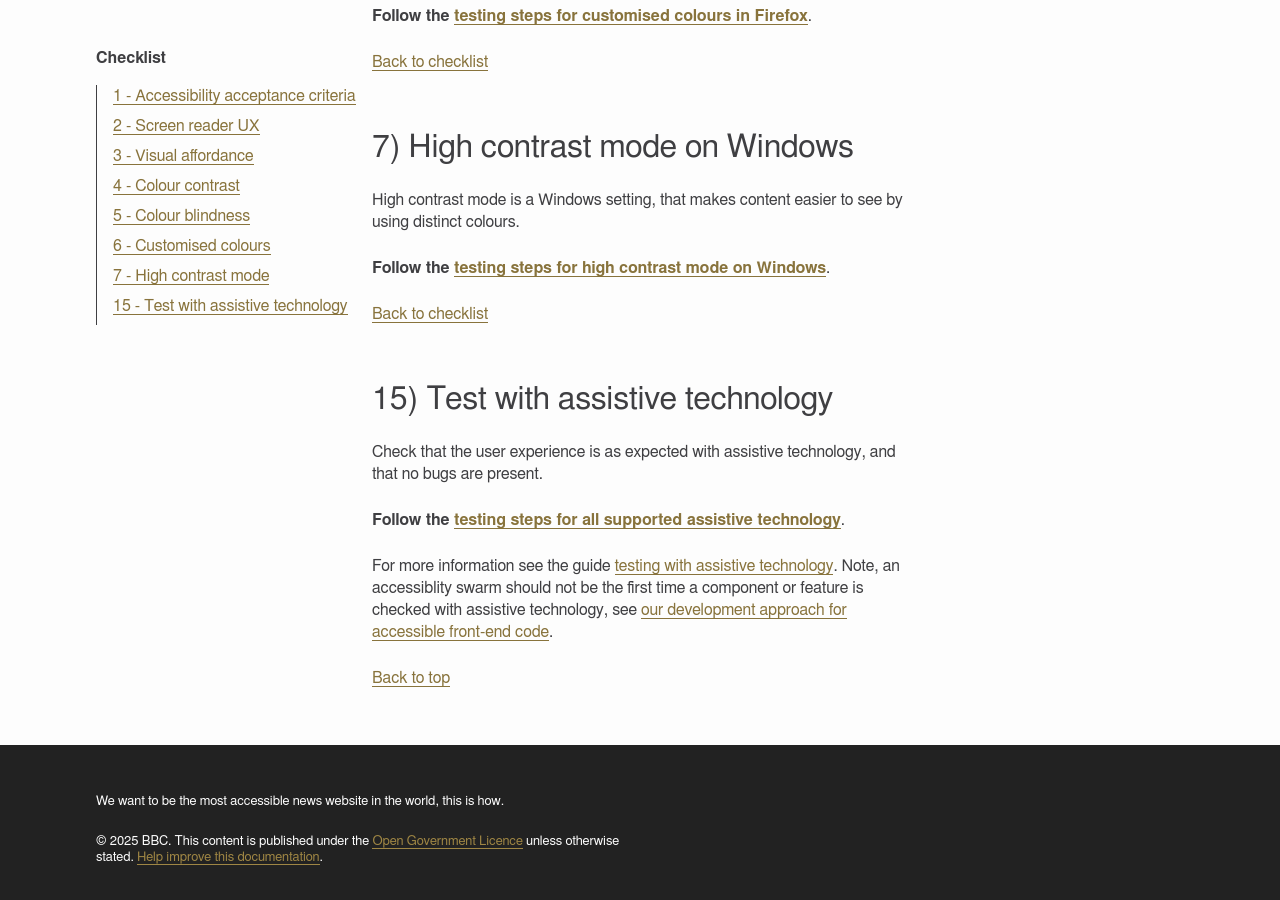
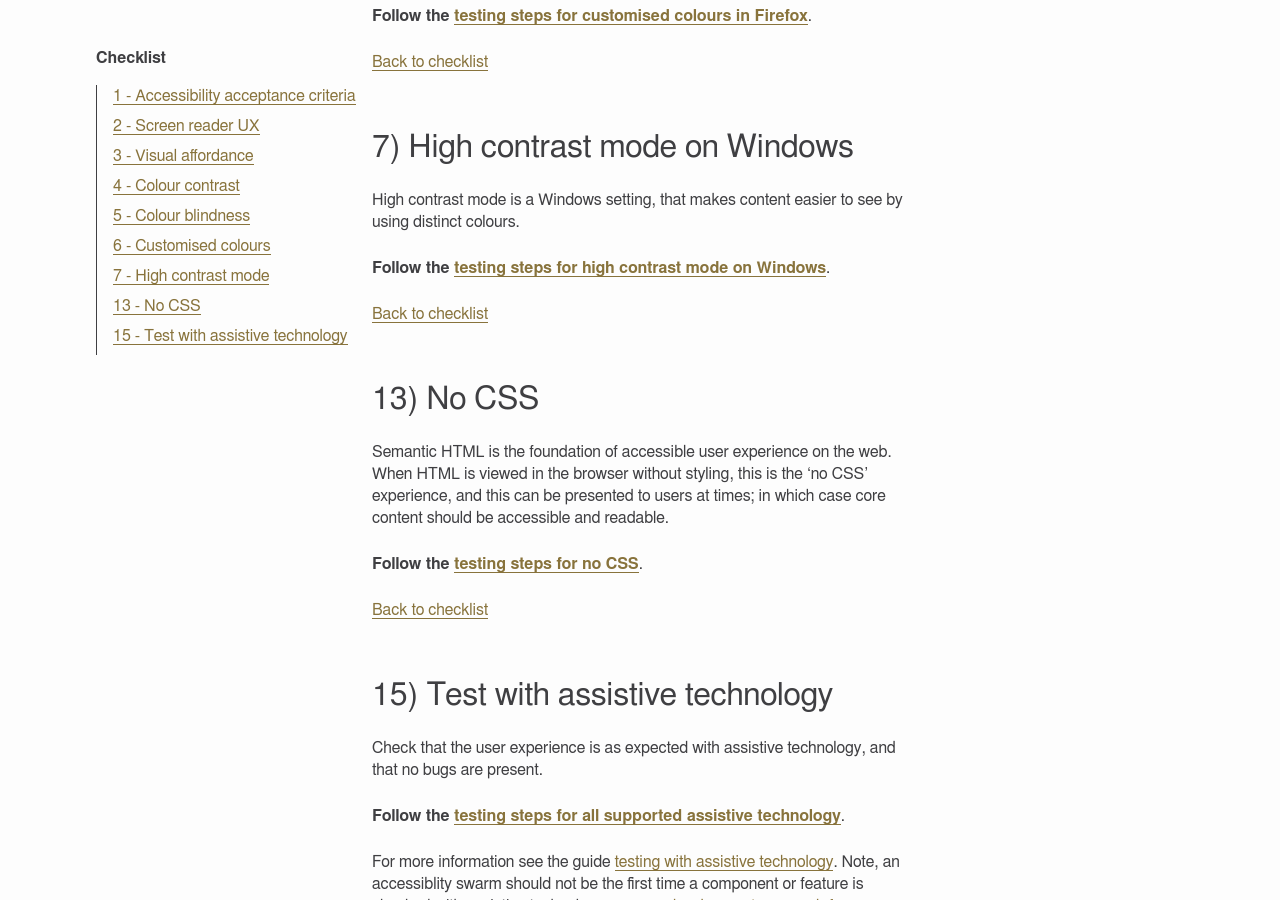
Before and after one commit to bbc/accessibility-news-and-you, a Jekyll site: the page checklist/accessibility-swarm.html, which Jekyll copies as it is, in a window 1280 px wide and 900 px high, scrolled down 3543 px. Built offline with Jekyll 4.4.1, drawn with Linux system fonts in a browser that asks for light colours.

Commit message:
Add no css

```diff
--- a/checklist/accessibility-swarm.html
+++ b/checklist/accessibility-swarm.html
@@ -41,6 +41,7 @@
                 <li role="listitem"><a href="#5-colour-blindness">5 - Colour blindness</a></li>
                 <li role="listitem"><a href="#6-customised-colours">6 - Customised colours</a></li>
                 <li role="listitem"><a href="#7-high-contrast-mode">7 - High contrast mode</a></li>
+                <li role="listitem"><a href="#13-no-css">13 - No CSS</a></li>
                 <li role="listitem"><a href="#15-test-with-assistive-technology">15 - Test with assistive technology</a></li>
             </ol>
         </nav>
@@ -188,6 +189,16 @@
                 <a href="#steps" class="back-to">Back to checklist</a>
             </div>
 
+            <h2 id="13-no-css" class="h3" tabindex="-1">13) No CSS</h2>
+
+            <p>Semantic HTML is the foundation of accessible user experience on the web. When HTML is viewed in the browser without styling, this is the ‘no CSS’ experience, and this can be presented to users at times; in which case core content should be accessible and readable.</p>
+
+            <p><b>Follow the <a href="https://bbc.github.io/accessibility-news-and-you/checklist/how-to/no-css.html">testing steps for no CSS</a></b>.</p>
+
+            <div class="back-to-container">
+                <a href="#steps" class="back-to">Back to checklist</a>
+            </div>
+
             <h2 id="15-test-with-assistive-technology" class="h3" tabindex="-1">15) Test with assistive technology</h2>
 
             <p>Check that the user experience is as expected with assistive technology, and that no bugs are present.</p>
```
